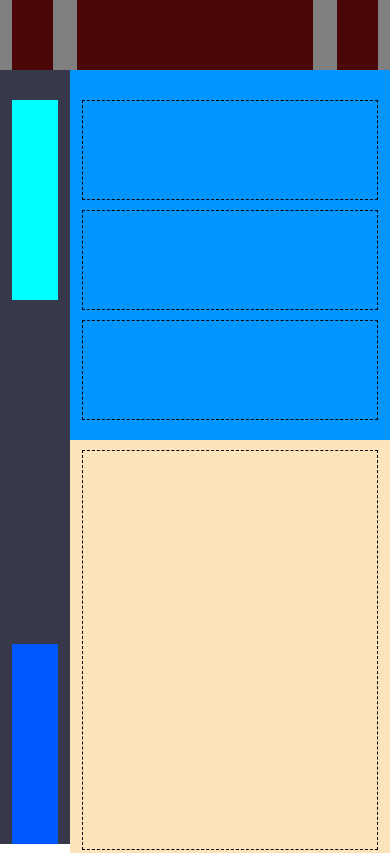
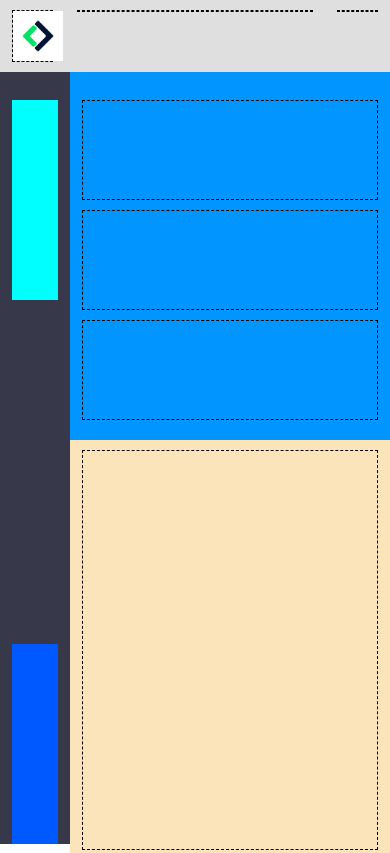
Before and after one commit to S-Lombardi/html-css-bootstrap-dashboard, a plain HTML site: page index.html in a window 390 px wide. Shown: the top 853 px of the page. Drawn offline with nearby package versions, Linux system fonts and the light colour scheme.

Commit message:
Inserito logo nell'header nella versione mobile,tablet e desktop con le classi display di Bootstrap

```diff
--- a/css/style.css
+++ b/css/style.css
@@ -6,18 +6,40 @@
 
 /* HEADER */
 #header{
-    background-color: gray;
+    background-color: rgb(223, 223, 223);
     width: 100%;
     /* min-height: 100px; */
     position: fixed;
     z-index: 3;
+    padding-top: 10px;
+    padding-bottom: 10px;
+}
+.header_left, .header_center, .header_right{
+    width: 100%;
+    border: 1px dashed black;
+    display: flex;
+    align-items: center;
 }
 
-.header_left, .header_center, .header_right{
-    min-height: 70px;
-    width: 100%;
-    background-color: rgb(75, 7, 7);
+.header_left .mobile_logo img{
+    width: 50px;
 }
+
+
+
+
+
+
+
+
+
+
+
+
+
+
+
+
 /* FINE HEADER */
 
 /* SIDEBAR */
--- a/index.html
+++ b/index.html
@@ -27,11 +27,14 @@
                 <!-- COL LEFT Logo  -->
                 <div class="col-2">
                     <div class="header_left">
-                        <!-- Logo -->
-                        <div>
+                        <!-- Mobile-Logo -->
+                        <div class="mobile_logo d-lg-none">
+                            <img src="./img/mobile-logo.png" alt="">
+
                         </div>
                         <!-- Scritta Boolean -->
-                        <div>
+                        <div class="dekstop_logo d-none d-md-none d-lg-block">
+                            <img src="./img/logo.svg" alt="">
                         </div>
                     </div>
                 </div>
```
